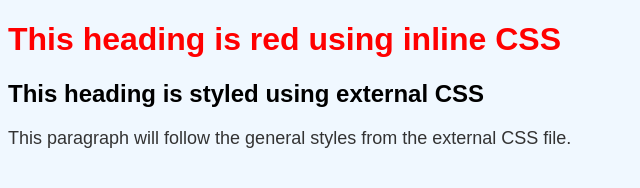
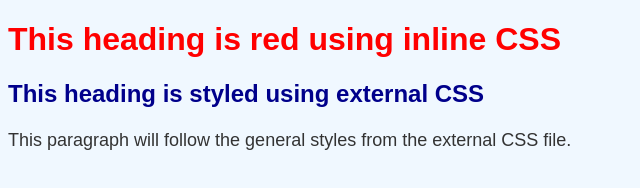
Before and after one commit to Swetha-ai-dotcom/Cognizant-java, a plain HTML site: page index.html in a window 1280 px wide. Shown: the whole page, without its empty margins (0-640 px from the left). Drawn offline with Linux system fonts and the light colour scheme.

Commit message:
Update styles.css

```diff
--- a/styles.css
+++ b/styles.css
@@ -1,16 +1,13 @@
-/* ================================
-   External CSS Stylesheet
-   ================================ */
-
-/* Style for external heading */
-.styled-heading {
-    color: green;
-    font-size: 24px;
-    font-weight: bold;
+/* Header styles */
+.subheading {
+  color: darkblue;
+  font-size: 24px;
+  margin-bottom: 10px;
 }
 
-/* Style for paragraph */
+/* Paragraph styles */
 p {
-    color: #333;
-    font-size: 18px;
+  color: #333;
+  font-size: 18px;
+  line-height: 1.6;
 }
```
